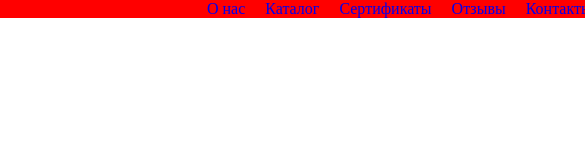
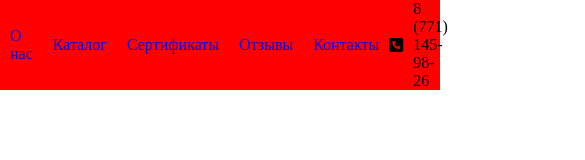
Before and after one commit to hhamidullohhub/kemenger, a plain HTML site: page index.html in a window 390 px wide. Shown: the top 160 px of the page, 585 px wide, since content can reach past the window. Drawn offline with Linux system fonts and the light colour scheme.

Commit message:
huhhuhuuuh

```diff
--- a/css/style.css
+++ b/css/style.css
@@ -34,45 +34,45 @@ header {
     }
 }
 
-@media (max-width: 960px) {
+@media (max-width: 860px) {
     .container {
-        width: 940px;
+        width: 840px;
     }
 }
 
-@media (max-width: 960px) {
+@media (max-width: 760px) {
     .container {
-        width: 940px;
+        width: 740px;
     }
 }
 
-@media (max-width: 960px) {
+@media (max-width: 660px) {
     .container {
-        width: 940px;
+        width: 640px;
     }
 }
 
-@media (max-width: 960px) {
+@media (max-width: 560px) {
     .container {
-        width: 940px;
+        width: 540px;
     }
 }
 
-@media (max-width: 960px) {
+@media (max-width: 460px) {
     .container {
-        width: 940px;
+        width: 440px;
     }
 }
 
-@media (max-width: 960px) {
+@media (max-width: 360px) {
     .container {
-        width: 940px;
+        width: 340px;
     }
 }
 
-@media (max-width: 960px) {
+@media (max-width: 260px) {
     .container {
-        width: 940px;
+        width: 240px;
     }
 }
 
```
